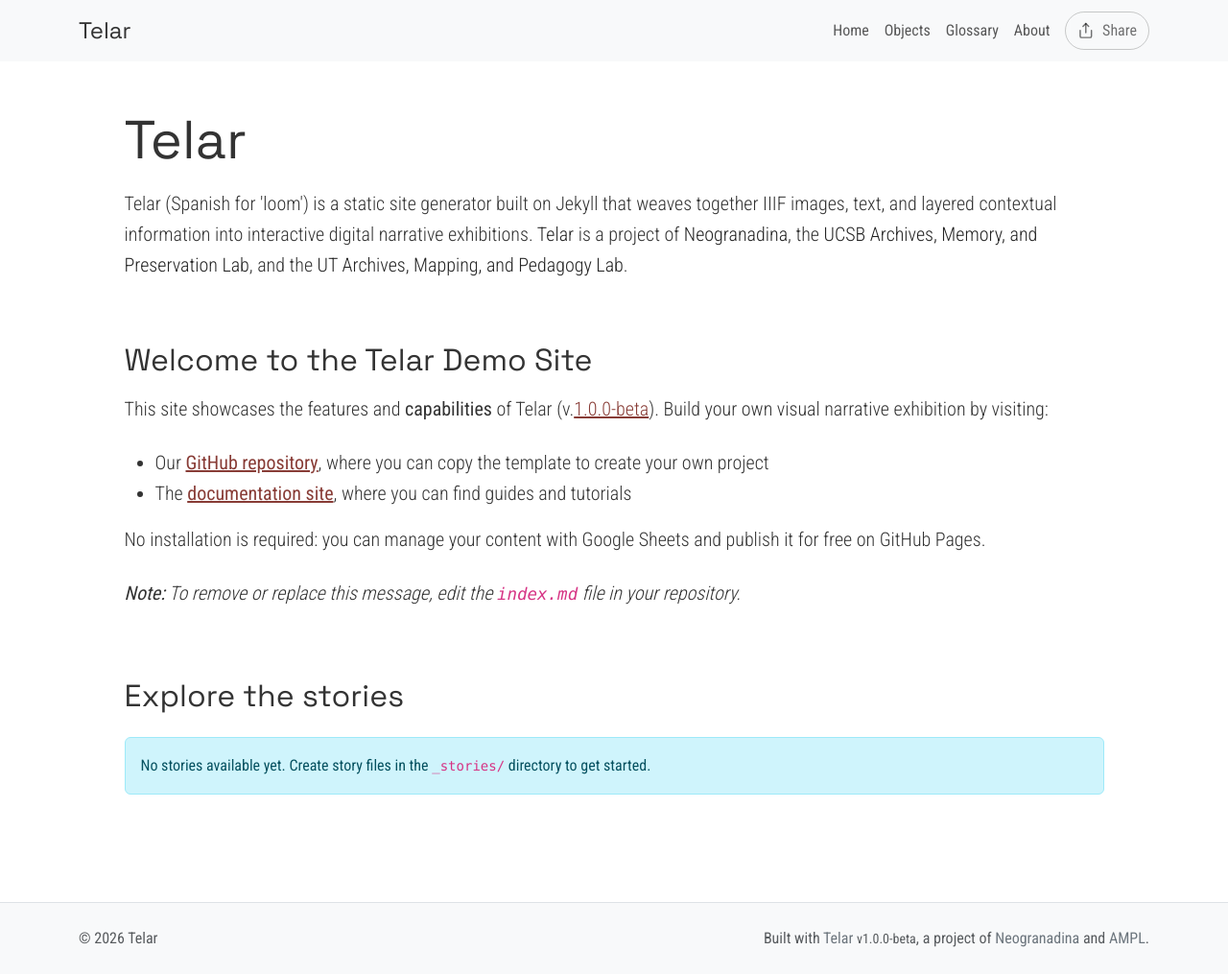
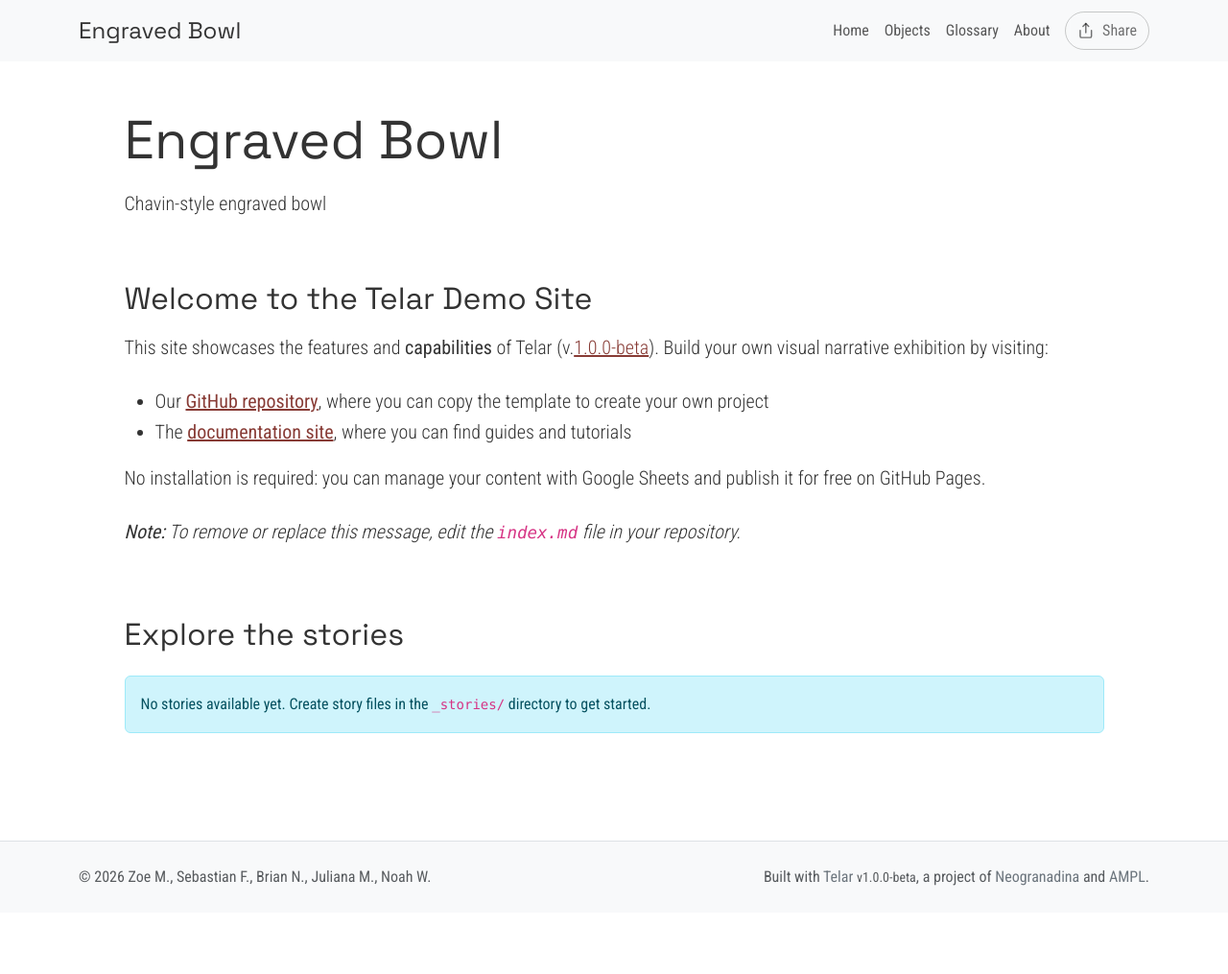
Before and after one commit to zmetz1/zoe-group-site, a Jekyll site: the page built from index.md, in a window 1280 px wide. Shown: the whole page at 96% size. Built offline with Jekyll 4.4.1, drawn with Linux system fonts in a browser that asks for light colours; after the commit the page ends 951 px from its top, so only the background shows below that.

Commit message:
Update site settings
Published via Telar Compositor

```diff
--- a/_config.yml
+++ b/_config.yml
@@ -2,12 +2,12 @@
 # https://telar.org
 
 # Site Settings
-title: "Telar"
-description: "Telar (Spanish for 'loom') is a static site generator built on Jekyll that weaves together IIIF images, text, and layered contextual information into interactive digital narrative exhibitions. <a href='https://github.com/UCSB-AMPLab/telar'>Telar</a> is a project of <a href='https://neogranadina.org'>Neogranadina</a>, the <a href='https://ampl.clair.ucsb.edu/'>UCSB Archives, Memory, and Preservation Lab</a>, and the <a href='https://liberalarts.utexas.edu/history/'>UT Archives, Mapping, and Pedagogy Lab</a>."
+title: "Engraved Bowl "
+description: "Chavin-style engraved bowl"
 url: "https://zmetz1.github.io"
 baseurl: "/zoe-group-site"
-author: ""
-email: ""
+author: "Zoe M., Sebastian F., Brian N., Juliana M., Noah W."
+email: "zoemetz@ucsb.edu"
 telar_theme: "trama" # Options: trama, paisajes, neogranadina, santa-barbara, austin, or custom
 logo: ""
 telar_language: "en" # Options: "en" (English), "es" (Español)
@@ -157,3 +157,4 @@
   # (Backward compatible: hide_collections also supported)
   skip_collections: false
 story_key: test
+story_key: test
```
